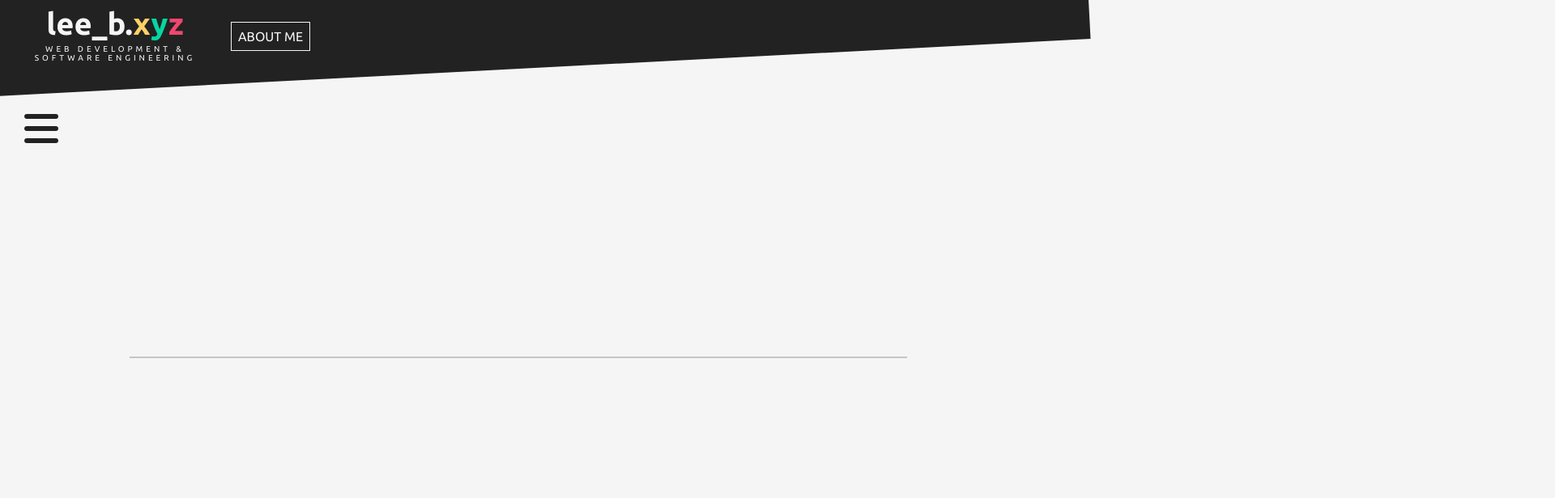
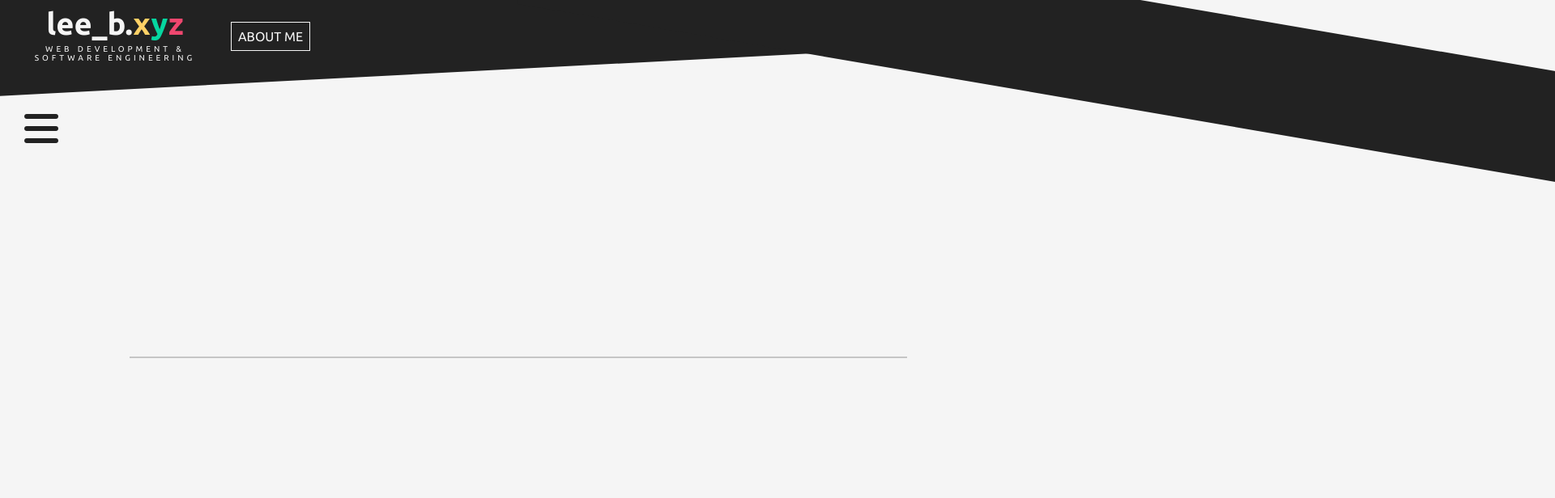
Before and after one commit to bananabrann/leeb.xyz, a React (Create React App) app: page / in a window 1280 px wide. Shown: the top 616 px of the page at 81% size, 1920 px wide, since content can reach past the window. Built offline with nearby package versions, Linux system fonts and the light colour scheme.

Commit message:
New little angle on the header bar

```diff
--- a/src/Components/Header/Header.scss
+++ b/src/Components/Header/Header.scss
@@ -61,6 +61,23 @@ $tilt-degree: -3deg;
     }
 }
 
+.header-second-angle {
+    top: 0;
+    position: absolute;
+    width: 100%;
+    &::before {
+        transform: rotate(9.75deg);
+        background-color: $blk;
+        position: relative;
+        content: " ";
+        display: block;
+        width: 110%;
+        height: 135px;
+        top: -10px;
+        right: -50vw;
+    }
+}
+
 #nav-slider {
     color: $blk;
     // position: fixed;
--- a/src/Components/Header/Header.tsx
+++ b/src/Components/Header/Header.tsx
@@ -26,6 +26,7 @@ const Header: React.FC<any> = () => {
 
   return (
     <div className="Header">
+      <div className="header-second-angle"></div>
       <div className="header-content">
         <div className="badge">
           <Logo />
```
